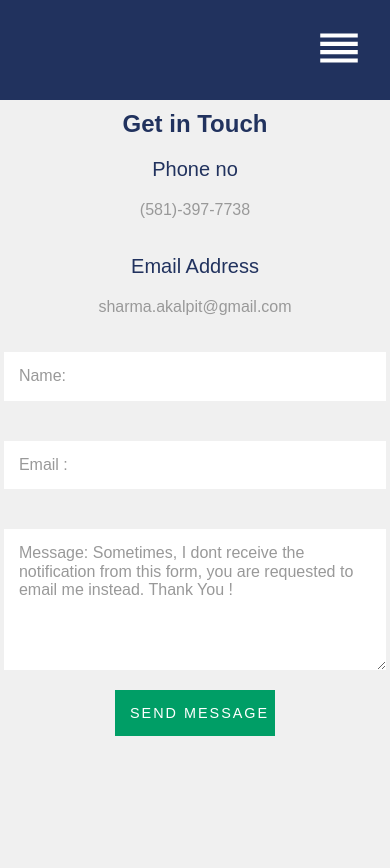
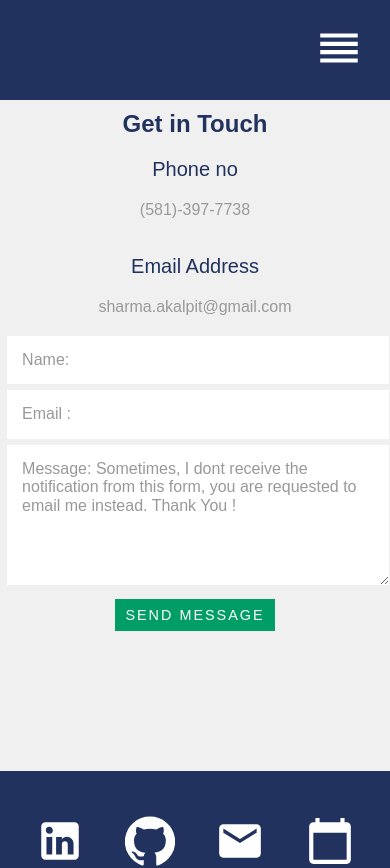
Before and after one commit to skininja673/Portfolio-React, a React (Create React App) app: page /contact in a window 390 px wide. Shown: the top 868 px of the page. Built offline with nearby package versions, Linux system fonts and the light colour scheme.

Commit message:
adding form styling

```diff
--- a/src/styles/ContactForm.css
+++ b/src/styles/ContactForm.css
@@ -122,6 +122,14 @@
     .formBx {
         margin: 0;
     }
+    .formBx form input,
+    .formBx form textarea {
+        margin: 0.2rem;
+    }
+    #submitBtn {
+        margin-top: 10px;
+        padding: 8px;
+    }
 }
 
 @media only screen and (max-width: 600px) {
```
